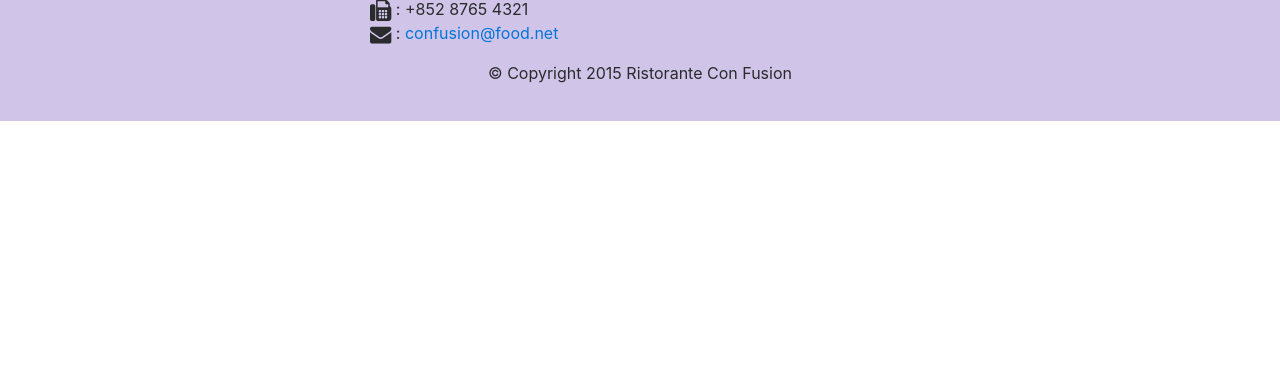
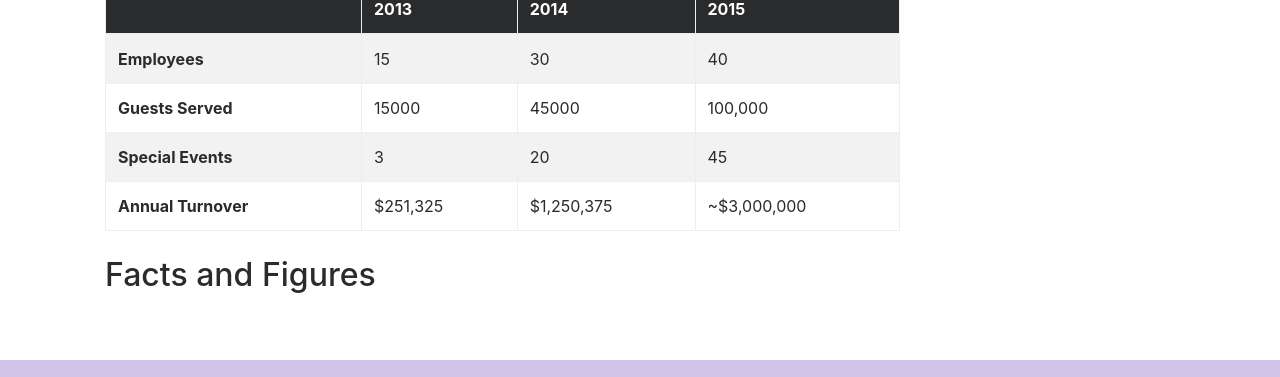
Before and after one commit to sreejithkayyoor/git-tut, a website: page aboutus.html in a window 1280 px wide. Shown: the part 1717-2094 px from the top of the page. Before the commit the page ends 1838 px from the top, so only its background shows below. Drawn offline with nearby package versions, Linux system fonts and the light colour scheme; a script that the page names is missing.

Commit message:
Tables and Card

```diff
--- a/aboutus.html
+++ b/aboutus.html
@@ -66,7 +66,32 @@
                 <p>Started in 2010, Ristorante con Fusion quickly established itself as a culinary icon par excellence in Hong Kong. With its unique brand of world fusion cuisine that can be found nowhere else, it enjoys patronage from the A-list clientele in Hong Kong.  Featuring four of the best three-star Michelin chefs in the world, you never know what will arrive on your plate the next time you visit us.</p>
                 <p>The restaurant traces its humble beginnings to <em>The Frying Pan</em>, a successful chain started by our CEO, Mr. Peter Pan, that featured for the first time the world's best cuisines in a pan.</p>
             </div>
-            <div>
+            <div class="col-sm">
+                <div class="card">
+                    <h3 class="card-header bg-primary text-white"> Facts At a Glance</h3>
+                    <div class="card-block">
+                      <dl class="row">
+                          <dt class="col-6">Started</dt>
+                          <dd class="col-6">3 Feb. 2013</dd>
+                          <dt class="col-6">Major Stake Holder</dt>
+                          <dd class="col-6">HK Fine Foods Inc.</dd>
+                          <dt class="col-6">Last Year's Turnover</dt>
+                          <dd class="col-6">$1,250,375</dd>
+                          <dt class="col-6">Employees</dt>
+                          <dd class="col-6">40</dd>
+                      </dl>
+                    </div>
+                </div>
+            </div>
+            <div class="col-12">
+                <div class="card card-block bg-faded">
+                    <blockquote class="blockquote">
+                        <p class="mb-0">You better cut the pizza in four pieces because I'm not hungry enough to eat six.</p>
+                        <footer class="blockquote-footer">Yogi Berra,
+                            <cite title="Source Title">The Wit and Wisdom of Yogi Berra,. Pepe, Diversion Books, 2014</cite>
+                        </footer>
+                    </blockquote>
+                </div>
             </div>
         </div>
 
@@ -83,6 +108,56 @@
                 <h3>Alberto Somayya <small>Executive Chef</small></h3>
                 <p class="hidden-sm-down">Award winning three-star Michelin chef with wide International experience having worked closely with whos-who in the culinary world, he specializes in creating mouthwatering Indo-Italian fusion experiences. He says, <em>Put together the cuisines from the two craziest cultures, and you get a winning hit! Amma Mia!</em></p>
             </div>
+       </div>
+
+       <div class="row row-content">
+           <div class="col-sm-9 col-12">
+               <h2>Facts and Figures</h2>
+               <div class="table-responsive">
+                    <table class="table table-striped table-bordered">
+                    <thead class="thead-inverse">
+                        <tr>
+                            <th>&nbsp;</th>
+                            <th>2013</th>
+                            <th>2014</th>
+                            <th>2015</th>
+                        </tr>
+                    </thead>
+                    <tbody>
+                        <tr>
+                            <th>Employees</th>
+                            <td>15</td>
+                            <td>30</td>
+                            <td>40</td>
+                        </tr>
+                        <tr>
+                            <th>Guests Served</th>
+                            <td>15000</td>
+                            <td>45000</td>
+                            <td>100,000</td>
+                        </tr>
+                        <tr>
+                            <th>Special Events</th>
+                            <td>3</td>
+                            <td>20</td>
+                            <td>45</td>
+                        </tr>
+                        <tr>
+                            <th>Annual Turnover</th>
+                            <td>$251,325</td>
+                            <td>$1,250,375</td>
+                            <td>~$3,000,000</td>
+                        </tr>
+                    </tbody>
+                    </table>
+                    </div>
+        </div>
+
+        <div class="col-sm-9 col-12">
+                <h2>Facts and Figures</h2>
+
+        </div>
+
        </div>
 
     </div>
```
